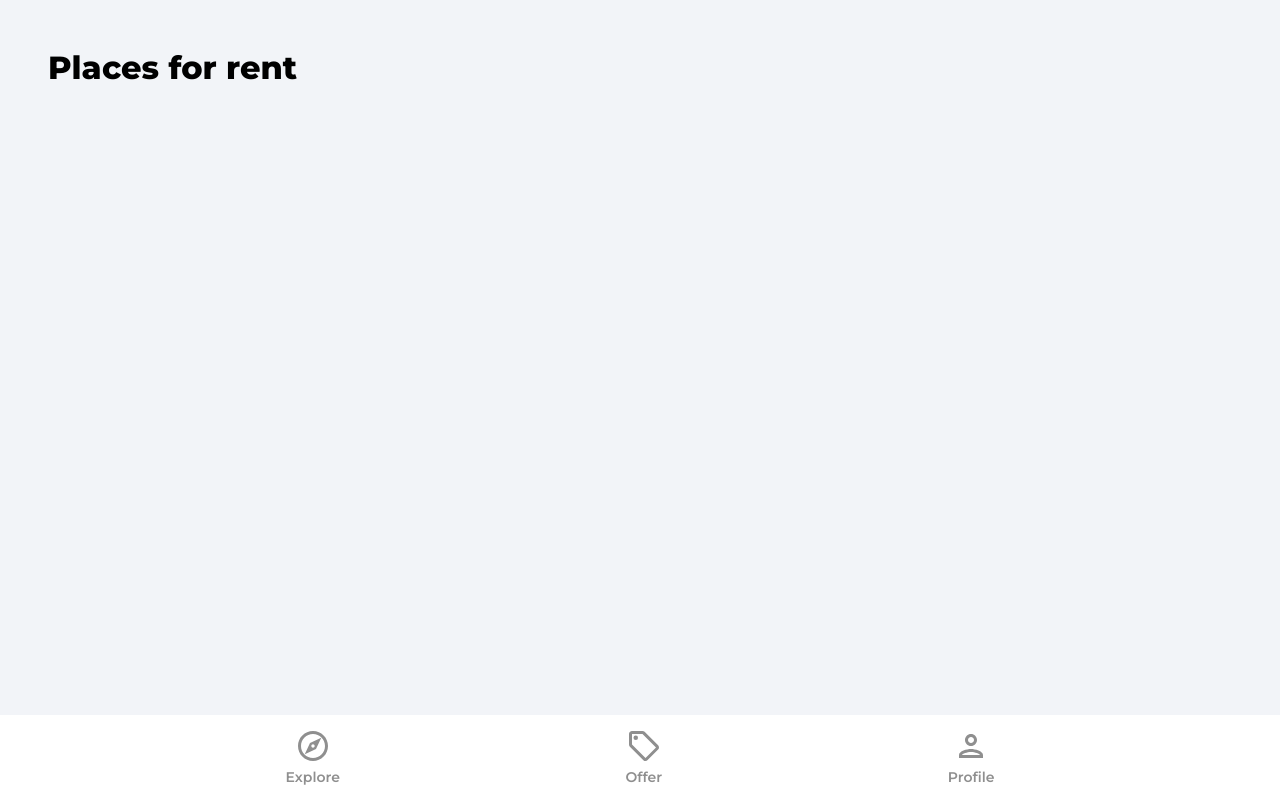
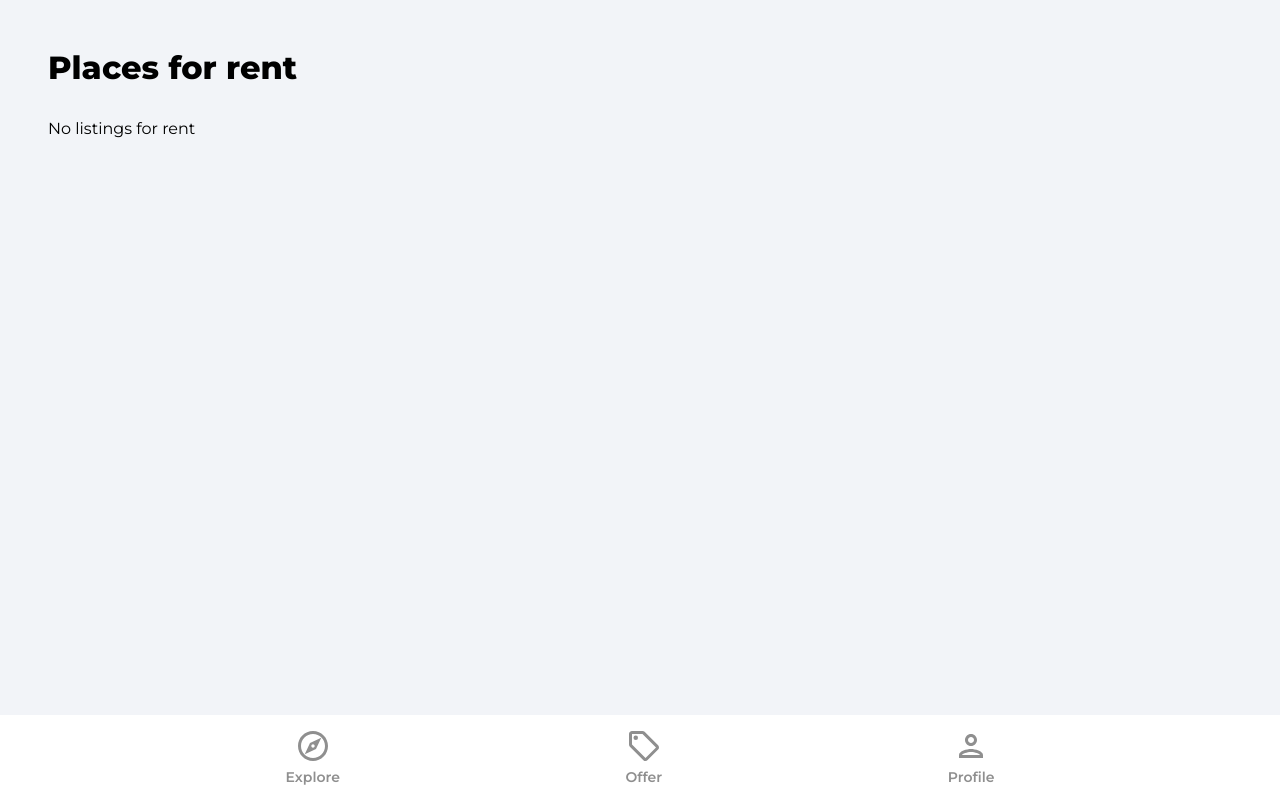
Before and after one commit to Wanjira-Faith/House-Marketplace, a React (Create React App) app in the folder house-marketplace/: page /category/rent in a window 1280 px wide. Built offline with nearby package versions, Linux system fonts and the light colour scheme; no server answers; the database is empty; the HTML template or start-up script is replaced by a standard one.

Commit message:
check loading state

```diff
--- a/house-marketplace/src/pages/Category.jsx
+++ b/house-marketplace/src/pages/Category.jsx
@@ -56,6 +56,9 @@ function Category() {
         </p>
       </header>
 
+      {loading ? <Spinner/> : listings && listings.length > 0 ? <></> :
+      <p>No listings for {params.categoryName} </p> }
+
     </div>
   )
 }
```
